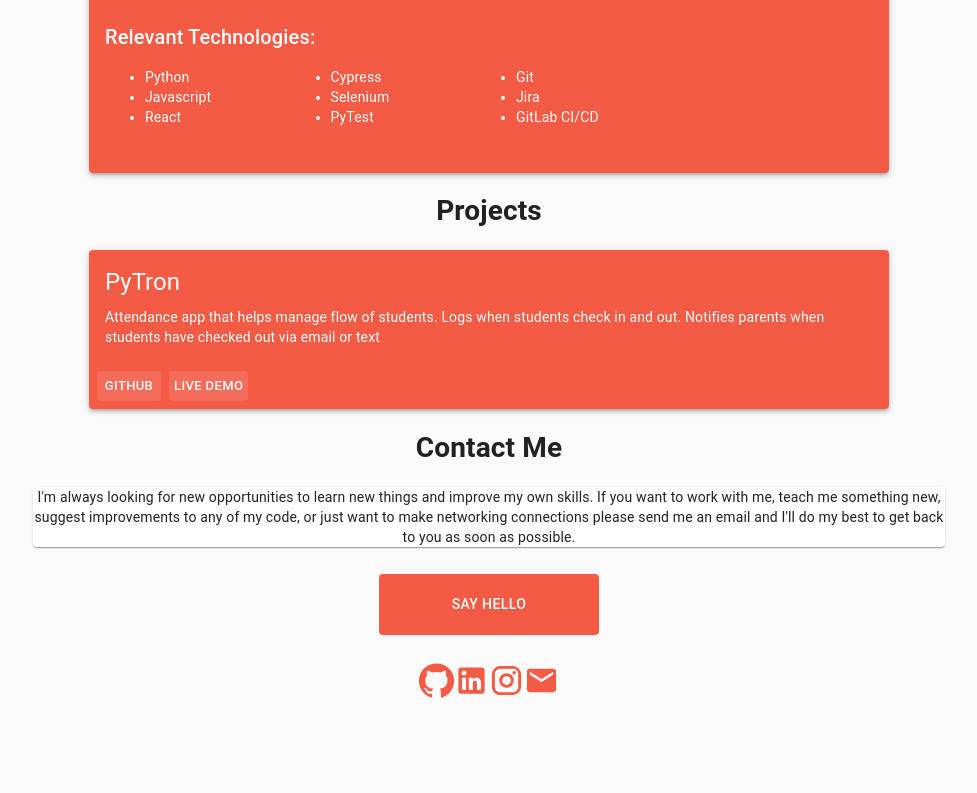
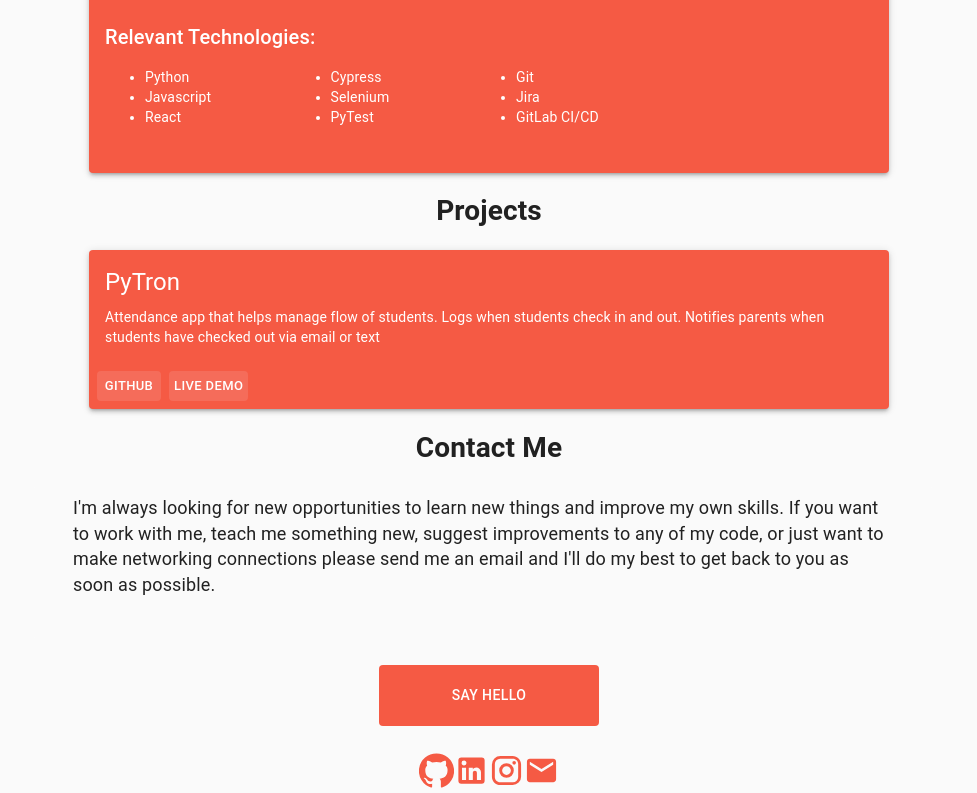
Before and after one commit to ectom/site, a React (Create React App) app: page / in a window 1280 px wide. Shown: the part 1282-2075 px from the top of the page, without its empty margins (151-1128 px from the left). Before the commit the page ends 1985 px from the top, so only its background shows below. Built offline with nearby package versions, Linux system fonts and the light colour scheme.

Commit message:
reformatted code spacing. Attempting to add a spacer component - no luck so far

```diff
--- a/public/index.html
+++ b/public/index.html
@@ -3,7 +3,7 @@
   <head>
     <meta charset="utf-8" />
     <link rel="icon" href="%PUBLIC_URL%/favicon.ico" />
-    <meta name="viewport" content="minimum-scale=1, initial-scale=1, width=device-width, shrink-to-fit=no"/>
+    <meta name="viewport" content="minimum-scale=1, initial-scale=1, width=device-width"/>
     <meta name="theme-color" content="#000000" />
     <meta
       name="Ethan Tom"
--- a/src/App.js
+++ b/src/App.js
@@ -8,6 +8,7 @@ import Projects from './pages/Projects';
 import Contact from './pages/Contact';
 import Social from "./components/Social";
 import {CssBaseline} from "@material-ui/core";
+import Spacer from "./components/Spacer";
 
 export default function App() {
 
@@ -17,10 +18,15 @@ export default function App() {
     <Navbar/>
     <div>
       <About/>
+      <Spacer/>
       <Education/>
+      <Spacer/>
       <Work/>
+      <Spacer/>
       <Projects/>
+      <Spacer/>
       <Contact/>
+      <Spacer/>
       <Social/>
     </div>
   </div>
--- a/src/components/Link.js
+++ b/src/components/Link.js
@@ -10,8 +10,9 @@ class Link extends Component {
   }
 
   toggleHover = () => {
-    this.setState({ hover: !this.state.hover });
+    this.setState({hover: !this.state.hover});
   };
+
   render() {
     let linkStyle;
     if (this.state.hover) {
@@ -20,7 +21,8 @@ class Link extends Component {
       linkStyle = {textDecoration: 'none', color: '#F55A44'}
     }
     return (
-      <a style={linkStyle} onMouseEnter={this.toggleHover} onMouseLeave={this.toggleHover} href={this.props.link} target={'_blank'}>{this.props.text}</a>
+    <a style={linkStyle} onMouseEnter={this.toggleHover} onMouseLeave={this.toggleHover} href={this.props.link}
+       target={'_blank'}>{this.props.text}</a>
     );
   }
 }
--- /dev/null
+++ b/src/components/Spacer.js
@@ -0,0 +1,18 @@
+import React from 'react';
+import {makeStyles} from "@material-ui/core";
+
+
+const useStyles = makeStyles({
+  space: {
+    height: '20%',
+  },
+});
+
+export default function Spacer() {
+  const classes = useStyles()
+  return (
+  <>
+    <div classeName={classes.space}></div>
+  </>
+  );
+}
--- a/src/pages/Contact.js
+++ b/src/pages/Contact.js
@@ -1,10 +1,24 @@
 import React from 'react';
-import {Container, MuiThemeProvider, Button, styled} from "@material-ui/core";
+import {Container, MuiThemeProvider, Button, styled, makeStyles} from "@material-ui/core";
 import theme from "../styles";
 import Paper from "@material-ui/core/Paper";
 
+const useStyles = makeStyles({
+  paper: {
+    padding: theme.spacing(5),
+    paddingTop: theme.spacing(1),
+    backgroundColor: '#FAFAFA',
+    maxWidth: '900px',
+    minWidth: '500px',
+    textAlign: 'left',
+    fontSize: '18px',
+  },
+});
 
 function Contact() {
+
+  const classes = useStyles();
+
   const SubmitButton = styled(Button)({
     background: '#F55A44',
     color: 'white',
@@ -17,7 +31,7 @@ function Contact() {
     <MuiThemeProvider theme={theme}>
       <h1>Contact Me</h1>
       <Container component="div" maxWidth="md">
-        <Paper>
+        <Paper className={classes.paper} elevation={0}>
           I'm always looking for new opportunities to learn new things and improve my own skills. If you want to work
           with me, teach me something new, suggest improvements to any of my code, or just want to make networking
           connections please send me an email and I'll do my best to get back to you as soon as possible.
--- a/src/pages/Projects.js
+++ b/src/pages/Projects.js
@@ -1,31 +1,9 @@
-import React, {Component} from 'react';
-import {Button, Card, CardActionArea, CardActions, CardContent, CardMedia, Grid, Typography} from "@material-ui/core";
-import {makeStyles} from "@material-ui/styles";
+import React from 'react';
+import {Grid} from "@material-ui/core";
 import CustomCard from "../components/CustomCard";
 
 
-const useStyles = makeStyles({
-
-  card: {
-    maxWidth: 425,
-    background: '#F55A44',
-    color: 'white',
-  },
-  media: {
-    height: 200,
-  },
-  description: {
-    color: 'white',
-  },
-  button: {
-    background: '#F56C5A',
-    // background: '#6a0000',
-    color: 'white',
-  }
-});
-
 export default function Projects() {
-  const classes = useStyles();
 
   return (
   <>
--- a/src/styles.js
+++ b/src/styles.js
@@ -1,5 +1,5 @@
 import {createMuiTheme} from '@material-ui/core/styles';
-import RalewayTTF from './fonts/raleway/Raleway-Regular.ttf';
+import Raleway from './fonts/raleway/Raleway-Regular.ttf';
 
 const raleway = {
   fontFamily: 'Raleway',
@@ -9,7 +9,7 @@ const raleway = {
   src: `
     local('Raleway'),
     local('Raleway-Regular'),
-    url(${RalewayTTF}) format('ttf')
+    url(${Raleway}) format('ttf')
   `,
   unicodeRange: 'U+0000-00FF, U+0131, U+0152-0153, U+02BB-02BC, U+02C6, U+02DA, U+02DC, U+2000-206F, U+2074, U+20AC, U+2122, U+2191, U+2193, U+2212, U+2215, U+FEFF',
 };
@@ -18,7 +18,6 @@ let theme = createMuiTheme({
   overrides: {
     MuiCssBaseline: {
       '@global': {
-        '@font-face': [raleway],
         'html, body, #root': {
           height: '100%',
         },
```
Also changed, not shown: src/components/CustomCard.js (+5 -6 lines), src/components/Navbar.js (+7 -11 lines). Lines whose indentation alone changed are shown as unchanged.
